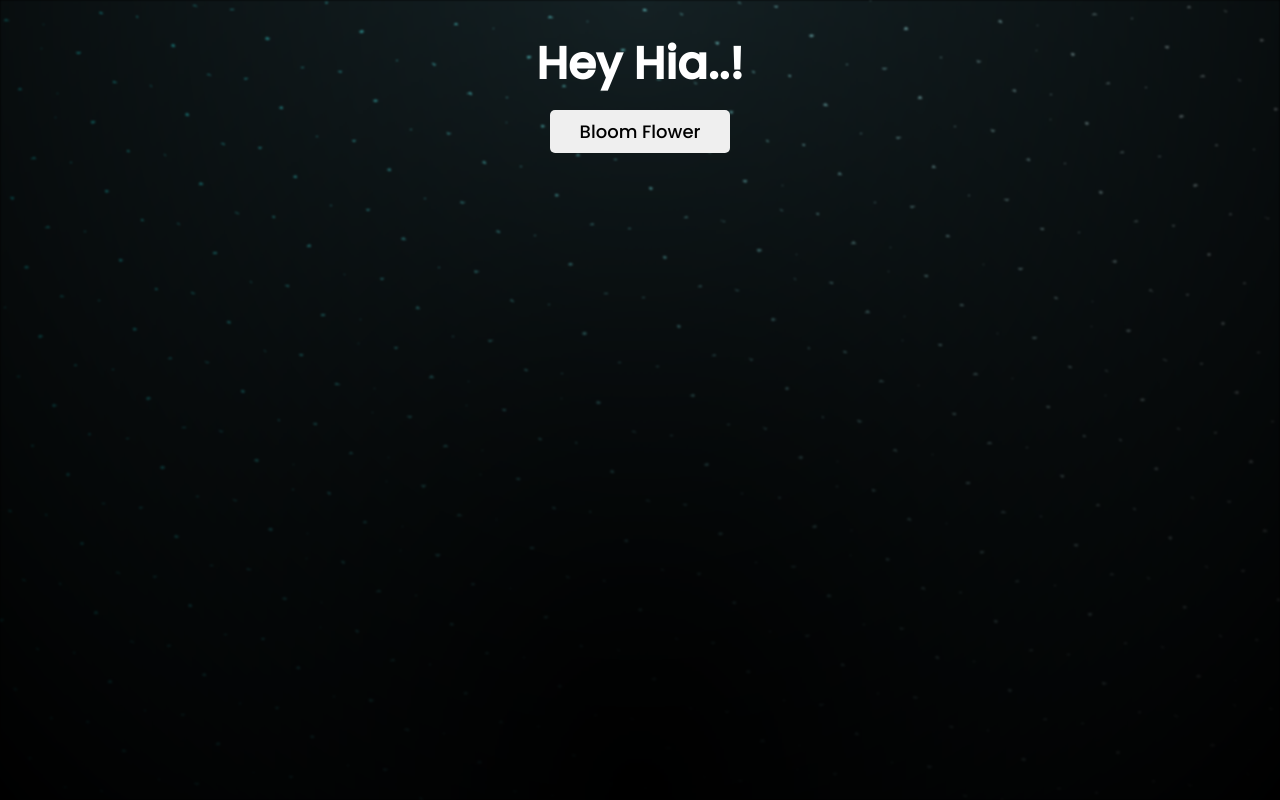
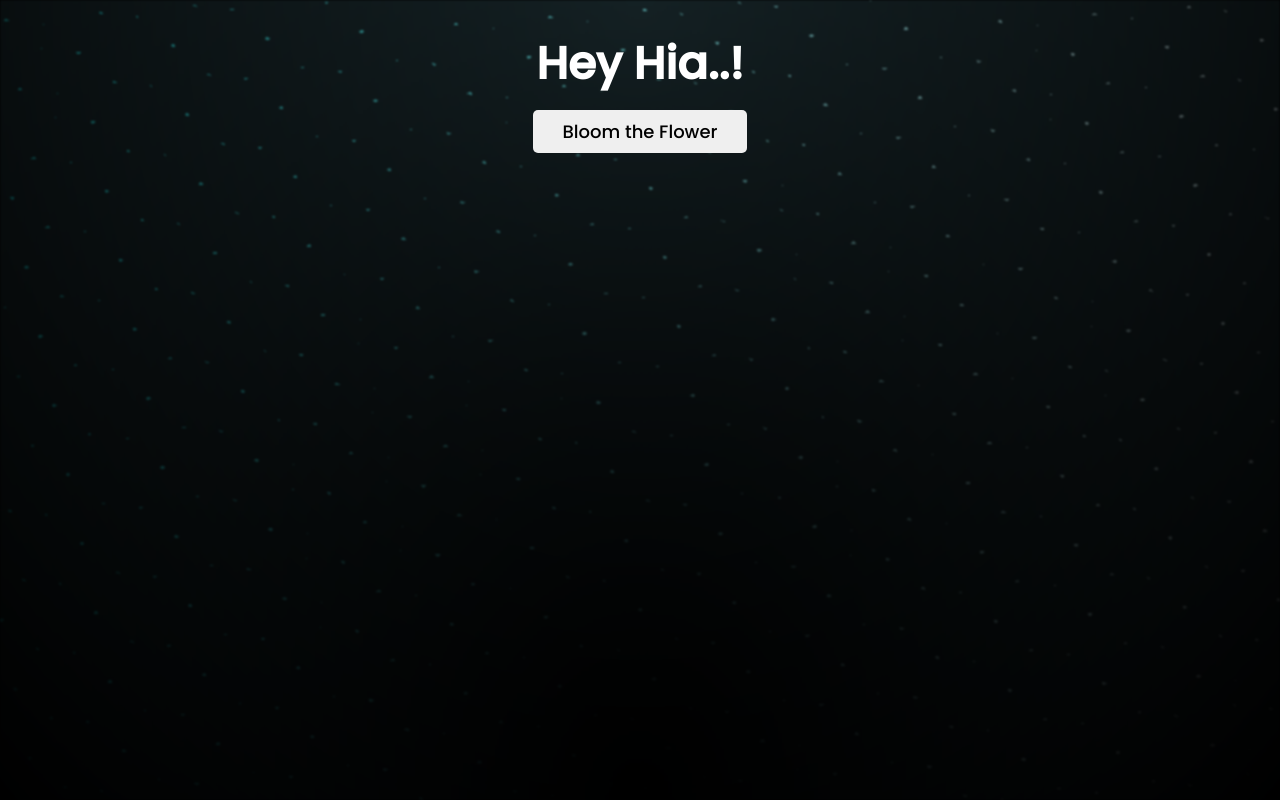
Before and after one commit to afzazulhoque/flowerBlooming, a plain HTML site: page index.html in a window 1280 px wide. Drawn offline with Linux system fonts and the light colour scheme.

Commit message:
Update index.html

```diff
--- a/index.html
+++ b/index.html
@@ -1269,7 +1269,7 @@
 
   <body class="not-loaded">
     <h1 class="title">Hey Hia..!</h1>
-    <button class="reloadBtn" onclick="bloomFlower()">Bloom Flower</button>
+    <button class="reloadBtn" onclick="bloomFlower()">Bloom the Flower</button>
     <div class="night"></div>
     <div class="flowers">
       <div class="flower flower--1">
```
